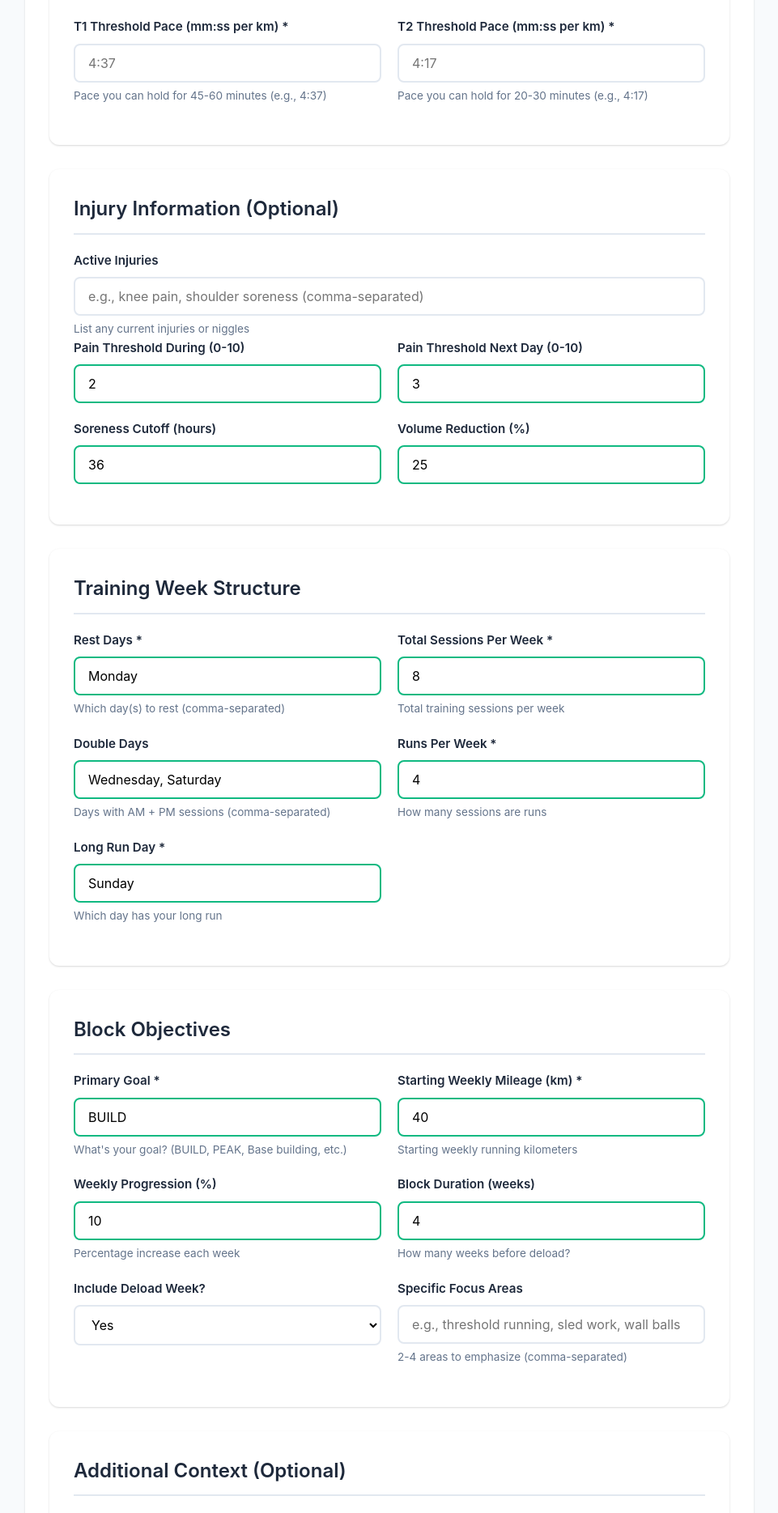
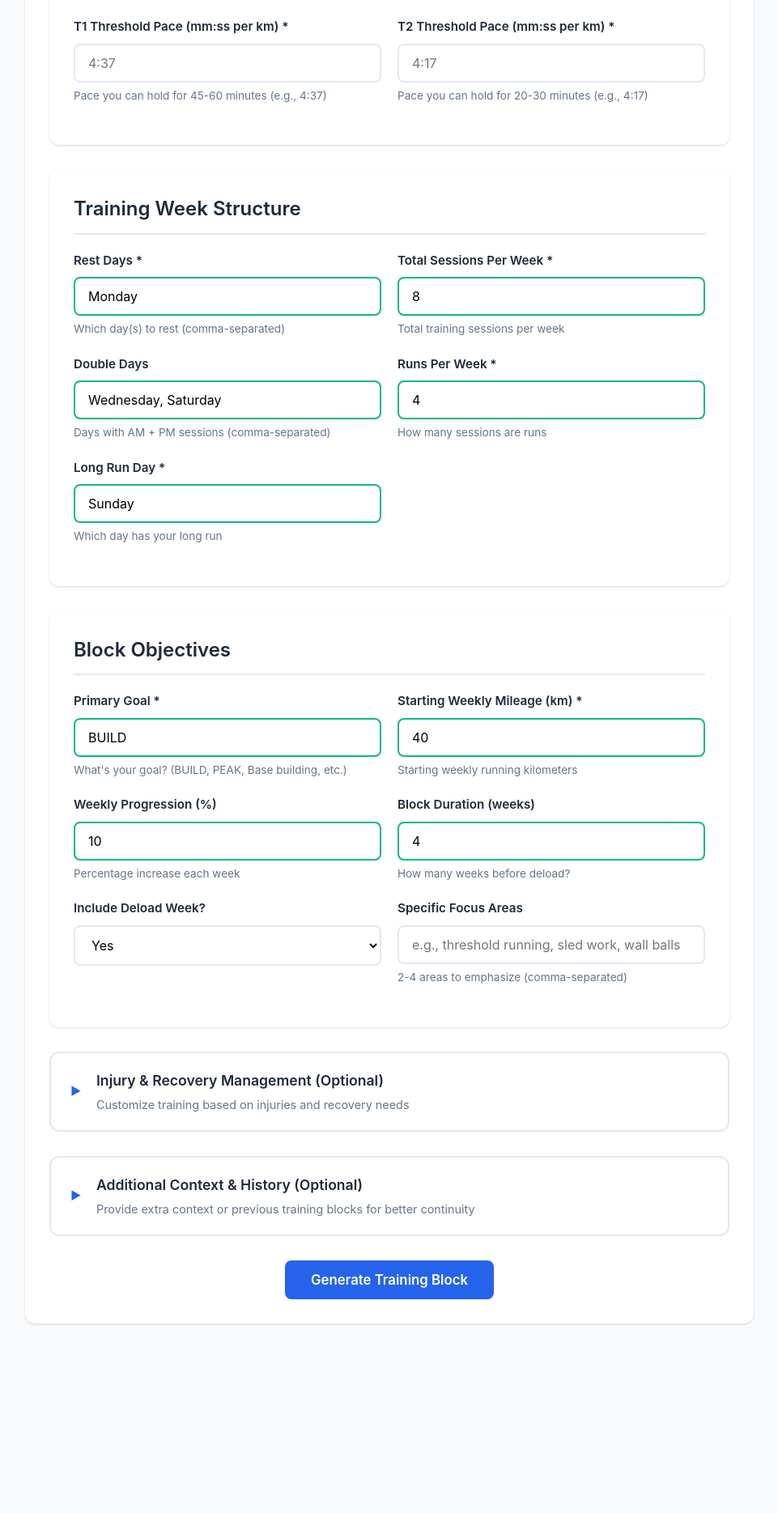
Before and after one commit to artiemellors/Blocksmith-agent, a Flask app: page / in a window 1280 px wide. Shown: the part 720-2589 px from the top of the page at 81% size, without its empty margins (159-1120 px from the left). After the commit the page ends 2356 px from the top, so only its background shows below. Run offline with Flask 3, Linux system fonts and the light colour scheme.

Commit message:
Reorganize form with progressive disclosure for optional sections
- Reorder sections: move Injury Information after Block Objectives
- Add collapsible toggles for two optional sections:
  1. "Injury & Recovery Management (Optional)"
  2. "Additional Context & History (Optional)"
- Implement toggleSection() function with smooth animations
- Add CSS styling for toggle headers with hover effects
- Default state: both sections collapsed (display: none)
- Arrow icons rotate ▶ → ▼ when expanded

```diff
--- a/static/css/style.css
+++ b/static/css/style.css
@@ -353,3 +353,68 @@ input:invalid:not(:placeholder-shown) {
 input:valid:not(:placeholder-shown) {
     border-color: var(--success-color);
 }
+
+/* Collapsible Toggle Styles */
+.collapsible-toggle {
+    margin-bottom: 30px;
+}
+
+.toggle-header {
+    background: var(--card-background);
+    border: 2px solid var(--border-color);
+    border-radius: 12px;
+    padding: 20px 24px;
+    cursor: pointer;
+    transition: all 0.2s;
+    display: flex;
+    align-items: center;
+    justify-content: space-between;
+}
+
+.toggle-header:hover {
+    border-color: var(--primary-color);
+    background: #f8fafc;
+    transform: translateY(-1px);
+    box-shadow: var(--shadow);
+}
+
+.toggle-left {
+    display: flex;
+    align-items: center;
+    gap: 16px;
+}
+
+.toggle-icon {
+    font-size: 14px;
+    color: var(--primary-color);
+    transition: transform 0.3s;
+    font-weight: bold;
+    width: 16px;
+    display: inline-block;
+}
+
+.toggle-icon.expanded {
+    transform: rotate(90deg);
+}
+
+.toggle-title {
+    font-size: 1.1rem;
+    font-weight: 600;
+    color: var(--text-primary);
+    margin-bottom: 4px;
+}
+
+.toggle-subtitle {
+    font-size: 0.9rem;
+    color: var(--text-secondary);
+}
+
+.collapsible-content {
+    overflow: hidden;
+    transition: all 0.3s ease-in-out;
+    margin-top: 16px;
+}
+
+.collapsible-content .form-section {
+    margin-bottom: 0;
+}
--- a/static/js/app.js
+++ b/static/js/app.js
@@ -436,4 +436,22 @@ totalSessionsInput.addEventListener('change', () => {
     }
 });
 
+// Toggle collapsible sections
+function toggleSection(contentId, iconId) {
+    const content = document.getElementById(contentId);
+    const icon = document.getElementById(iconId);
+
+    if (content.style.display === 'none') {
+        // Expand
+        content.style.display = 'block';
+        icon.textContent = '▼';
+        icon.classList.add('expanded');
+    } else {
+        // Collapse
+        content.style.display = 'none';
+        icon.textContent = '▶';
+        icon.classList.remove('expanded');
+    }
+}
+
 console.log('Blocksmith web interface loaded');
--- a/templates/index.html
+++ b/templates/index.html
@@ -52,41 +52,6 @@
                             <input type="text" id="threshold_t2_pace" name="threshold_t2_pace" required
                                    pattern="\d{1,2}:\d{2}" placeholder="4:17">
                             <small>Pace you can hold for 20-30 minutes (e.g., 4:17)</small>
-                        </div>
-                    </div>
-                </section>
-
-                <!-- Injury Information -->
-                <section class="form-section">
-                    <h2>Injury Information (Optional)</h2>
-                    <div class="form-group">
-                        <label for="active_injuries">Active Injuries</label>
-                        <input type="text" id="active_injuries" name="active_injuries"
-                               placeholder="e.g., knee pain, shoulder soreness (comma-separated)">
-                        <small>List any current injuries or niggles</small>
-                    </div>
-                    <div class="form-row">
-                        <div class="form-group">
-                            <label for="pain_threshold_during">Pain Threshold During (0-10)</label>
-                            <input type="number" id="pain_threshold_during" name="pain_threshold_during"
-                                   value="2" min="0" max="10">
-                        </div>
-                        <div class="form-group">
-                            <label for="pain_threshold_next_day">Pain Threshold Next Day (0-10)</label>
-                            <input type="number" id="pain_threshold_next_day" name="pain_threshold_next_day"
-                                   value="3" min="0" max="10">
-                        </div>
-                    </div>
-                    <div class="form-row">
-                        <div class="form-group">
-                            <label for="soreness_cutoff_hours">Soreness Cutoff (hours)</label>
-                            <input type="number" id="soreness_cutoff_hours" name="soreness_cutoff_hours"
-                                   value="36" min="12" max="72">
-                        </div>
-                        <div class="form-group">
-                            <label for="volume_reduction_percent">Volume Reduction (%)</label>
-                            <input type="number" id="volume_reduction_percent" name="volume_reduction_percent"
-                                   value="25" min="10" max="50">
                         </div>
                     </div>
                 </section>
@@ -180,9 +145,66 @@
                     </div>
                 </section>
 
-                <!-- Additional Context -->
+                <!-- Injury & Recovery Management (Optional - Collapsible) -->
+                <div class="collapsible-toggle">
+                    <div class="toggle-header" onclick="toggleSection('injury-section', 'injury-icon')">
+                        <div class="toggle-left">
+                            <span class="toggle-icon" id="injury-icon">▶</span>
+                            <div>
+                                <div class="toggle-title">Injury & Recovery Management (Optional)</div>
+                                <div class="toggle-subtitle">Customize training based on injuries and recovery needs</div>
+                            </div>
+                        </div>
+                    </div>
+                    <div class="collapsible-content" id="injury-section" style="display: none;">
                         <section class="form-section">
-                    <h2>Additional Context (Optional)</h2>
+                            <div class="form-group">
+                                <label for="active_injuries">Active Injuries</label>
+                                <input type="text" id="active_injuries" name="active_injuries"
+                                       placeholder="e.g., knee pain, shoulder soreness (comma-separated)">
+                                <small>List any current injuries or niggles</small>
+                            </div>
+                            <div class="form-row">
+                                <div class="form-group">
+                                    <label for="pain_threshold_during">Pain Threshold During (0-10)</label>
+                                    <input type="number" id="pain_threshold_during" name="pain_threshold_during"
+                                           value="2" min="0" max="10">
+                                </div>
+                                <div class="form-group">
+                                    <label for="pain_threshold_next_day">Pain Threshold Next Day (0-10)</label>
+                                    <input type="number" id="pain_threshold_next_day" name="pain_threshold_next_day"
+                                           value="3" min="0" max="10">
+                                </div>
+                            </div>
+                            <div class="form-row">
+                                <div class="form-group">
+                                    <label for="soreness_cutoff_hours">Soreness Cutoff (hours)</label>
+                                    <input type="number" id="soreness_cutoff_hours" name="soreness_cutoff_hours"
+                                           value="36" min="12" max="72">
+                                </div>
+                                <div class="form-group">
+                                    <label for="volume_reduction_percent">Volume Reduction (%)</label>
+                                    <input type="number" id="volume_reduction_percent" name="volume_reduction_percent"
+                                           value="25" min="10" max="50">
+                                </div>
+                            </div>
+                        </section>
+                    </div>
+                </div>
+
+                <!-- Additional Context & History (Optional - Collapsible) -->
+                <div class="collapsible-toggle">
+                    <div class="toggle-header" onclick="toggleSection('context-section', 'context-icon')">
+                        <div class="toggle-left">
+                            <span class="toggle-icon" id="context-icon">▶</span>
+                            <div>
+                                <div class="toggle-title">Additional Context & History (Optional)</div>
+                                <div class="toggle-subtitle">Provide extra context or previous training blocks for better continuity</div>
+                            </div>
+                        </div>
+                    </div>
+                    <div class="collapsible-content" id="context-section" style="display: none;">
+                        <section class="form-section">
                             <div class="form-group">
                                 <label for="additional_context">Special Instructions</label>
                                 <textarea id="additional_context" name="additional_context" rows="4"
@@ -195,6 +217,8 @@
                                 <small>Including your previous block helps maintain progression</small>
                             </div>
                         </section>
+                    </div>
+                </div>
 
                 <!-- Submit Button -->
                 <div class="form-actions">
```
Lines whose indentation alone changed are shown as unchanged.
